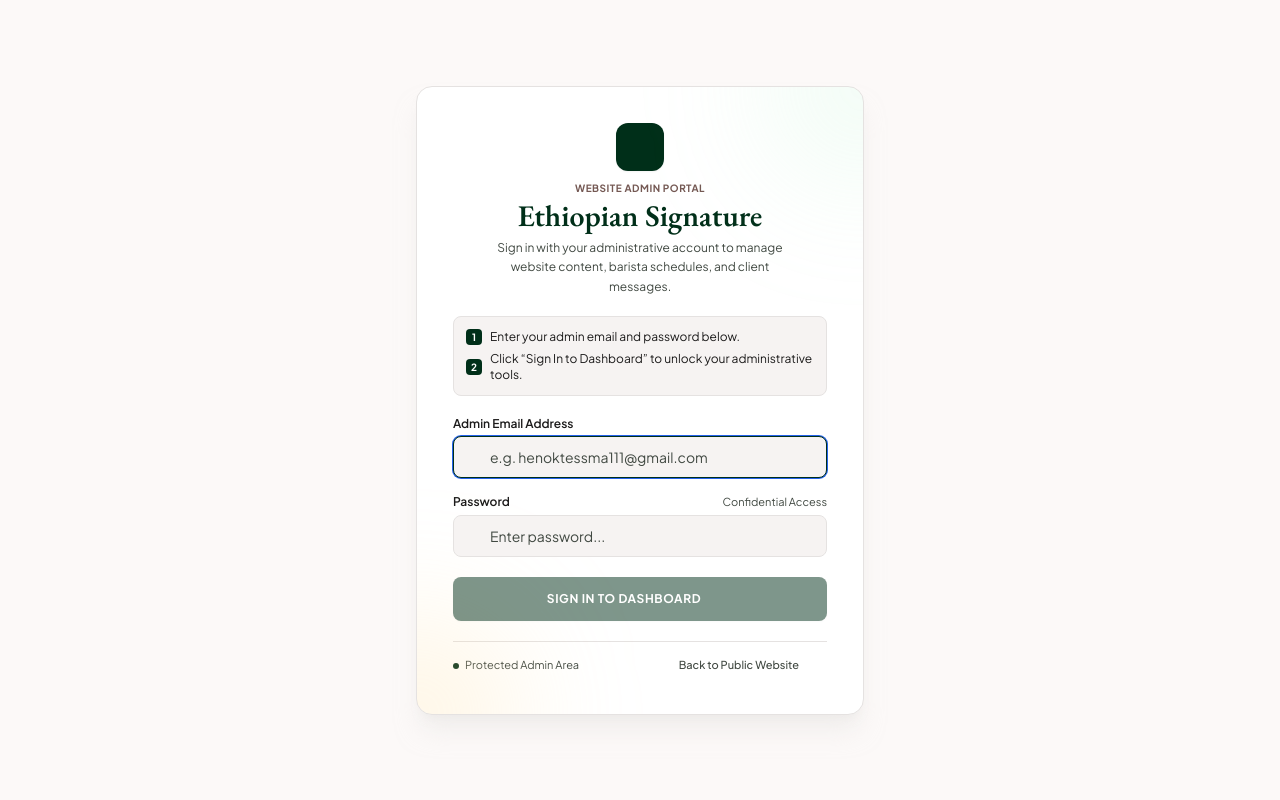
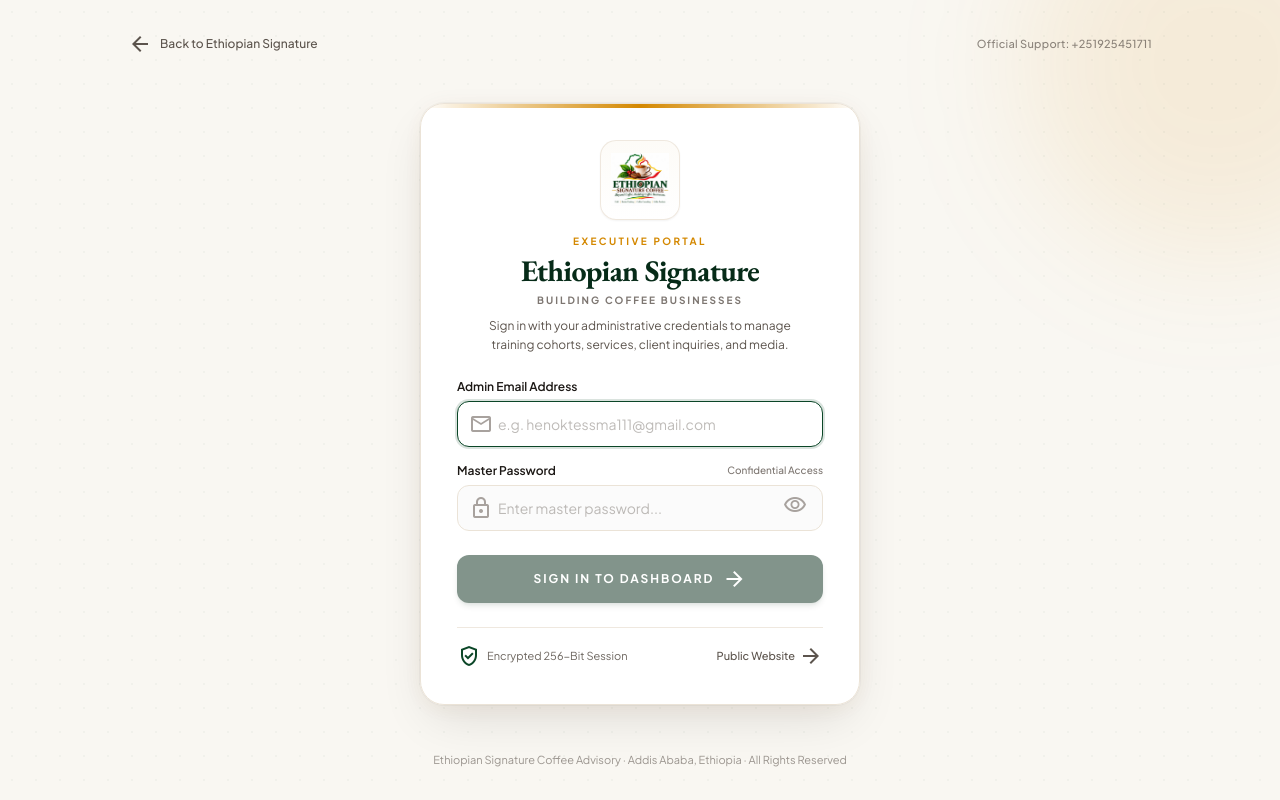
Before and after one commit to BirukAkliluWondi/Ethiopian_signature_coffee, a Next.js app: page /admin/login in a window 1280 px wide. Built offline with nearby package versions, Linux system fonts and the light colour scheme; no server answers.

Commit message:
feat(admin): polish admin login page with authentic coffee logo and luxury styling

```diff
--- a/src/app/admin/layout.tsx
+++ b/src/app/admin/layout.tsx
@@ -31,8 +31,13 @@ export default async function AdminLayout({
           {/* Brand Header */}
           <div className="p-5 border-b border-surface-container-highest flex items-center justify-between">
             <Link className="flex items-center gap-3 group" href="/admin">
-              <div className="w-9 h-9 rounded-lg bg-stitch-primary text-stitch-tertiary-fixed flex items-center justify-center font-serif font-bold text-base shadow-sm group-hover:scale-105 transition-transform">
-                ES
+              <div className="w-10 h-10 rounded-xl bg-white border border-border-subtle flex items-center justify-center p-1.5 shadow-sm group-hover:scale-105 transition-transform shrink-0">
+                {/* eslint-disable-next-line @next/next/no-img-element */}
+                <img
+                  src="/logo.png"
+                  alt="Ethiopian Signature Logo"
+                  className="w-full h-full object-contain"
+                />
               </div>
               <div className="flex flex-col">
                 <span className="font-serif font-semibold text-sm text-stitch-primary tracking-tight">
--- a/src/app/admin/login/page.tsx
+++ b/src/app/admin/login/page.tsx
@@ -2,6 +2,7 @@
 
 import { useState, useTransition } from "react";
 import { useRouter } from "next/navigation";
+import Link from "next/link";
 import { loginAdminAction } from "@/app/actions/admin-auth";
 
 export default function AdminLoginPage() {
@@ -28,105 +29,119 @@ export default function AdminLoginPage() {
   };
 
   return (
-    <div className="min-h-screen bg-surface flex items-center justify-center p-4 selection:bg-stitch-primary-fixed selection:text-stitch-primary">
-      <div className="w-full max-w-md bg-surface-container-lowest border border-surface-container-highest rounded-2xl p-7 sm:p-9 shadow-xl shadow-stone-200/50 flex flex-col gap-5 relative overflow-hidden">
-        {/* Subtle Ambient Decorative Circles */}
-        <div className="absolute -top-24 -right-24 w-48 h-48 bg-stitch-primary-fixed/20 rounded-full blur-3xl pointer-events-none" />
-        <div className="absolute -bottom-24 -left-24 w-48 h-48 bg-stitch-tertiary-fixed/30 rounded-full blur-3xl pointer-events-none" />
+    <div className="min-h-screen bg-[#F9F7F2] flex flex-col justify-between items-center p-4 sm:p-6 relative overflow-hidden selection:bg-brand-yellow/30 selection:text-brand-green-dark">
+      {/* Ambient Lighting & Atmosphere */}
+      <div className="absolute -top-32 -right-32 w-96 h-96 bg-brand-yellow/10 rounded-full blur-3xl pointer-events-none" />
+      <div className="absolute -bottom-32 -left-32 w-96 h-96 bg-brand-green/8 rounded-full blur-3xl pointer-events-none" />
+      <div className="absolute inset-0 bg-[radial-gradient(#0b4627_1px,transparent_1px)] [background-size:24px_24px] opacity-[0.035] pointer-events-none" />
 
-        {/* Brand Header */}
-        <div className="flex flex-col items-center text-center gap-2.5">
-          <div className="w-12 h-12 rounded-xl bg-stitch-primary text-stitch-tertiary-fixed flex items-center justify-center shadow-sm">
-            <span className="material-symbols-outlined text-2xl">admin_panel_settings</span>
+      {/* Top Brand Ambient Bar */}
+      <div className="w-full max-w-5xl flex items-center justify-between py-2 relative z-10">
+        <Link
+          href="/"
+          className="group inline-flex items-center gap-2 text-xs font-medium text-text-muted hover:text-brand-green transition-colors"
+        >
+          <span className="material-symbols-outlined text-sm group-hover:-translate-x-0.5 transition-transform">
+            arrow_back
+          </span>
+          <span>Back to Ethiopian Signature</span>
+        </Link>
+        <span className="text-[11px] text-text-muted/70 tracking-wide font-medium">
+          Official Support: +251925451711
+        </span>
       </div>
-          <div className="flex flex-col">
-            <span className="text-[10px] uppercase tracking-wider text-stitch-secondary font-bold">
-              Website Admin Portal
+
+      {/* Main Luxury Login Card */}
+      <div className="w-full max-w-[440px] my-auto relative z-10">
+        <div className="bg-white/95 backdrop-blur-xl border border-border-subtle rounded-3xl p-7 sm:p-9 shadow-[0_20px_50px_-10px_rgba(20,9,3,0.12),0_4px_24px_rgba(212,136,0,0.06)] relative overflow-hidden ring-1 ring-black/[0.03]">
+          {/* Top Hairline Amber Accent Line */}
+          <div className="absolute top-0 inset-x-0 h-1 bg-gradient-to-r from-transparent via-brand-yellow to-transparent" />
+
+          {/* Brand Header & Official Logo */}
+          <div className="flex flex-col items-center text-center">
+            {/* Logo Emblem Container */}
+            <div className="w-20 h-20 sm:w-22 sm:h-22 rounded-2xl bg-gradient-to-b from-[#FDFBF7] to-white border border-border-subtle/80 flex items-center justify-center p-2.5 shadow-sm mb-3.5 transition-transform hover:scale-105 duration-300">
+              {/* eslint-disable-next-line @next/next/no-img-element */}
+              <img
+                src="/logo.png"
+                alt="Ethiopian Signature Coffee Logo"
+                className="w-full h-full object-contain"
+              />
+            </div>
+
+            <span className="text-[10px] uppercase tracking-[0.24em] text-brand-yellow font-bold">
+              Executive Portal
             </span>
-            <h1 className="font-serif text-2xl sm:text-3xl font-semibold text-stitch-primary mt-0.5">
+            <h1 className="font-serif text-2xl sm:text-3xl font-bold text-brand-green-dark tracking-tight mt-1 leading-tight">
               Ethiopian Signature
             </h1>
-            <p className="text-xs text-on-surface-variant mt-1 max-w-xs leading-relaxed">
-              Sign in with your administrative account to manage website content, barista schedules, and client messages.
+            <span className="text-[10px] uppercase tracking-[0.2em] text-text-muted/80 font-bold mt-1">
+              Building Coffee Businesses
+            </span>
+            <p className="text-xs text-text-muted mt-2 max-w-xs leading-relaxed">
+              Sign in with your administrative credentials to manage training cohorts, services, client inquiries, and media.
             </p>
-          </div>
-        </div>
-
-        {/* Simple Step Guide */}
-        <div className="p-3 rounded-lg bg-surface-container-low border border-surface-container-highest flex flex-col gap-1.5 text-xs">
-          <div className="flex items-center gap-2">
-            <span className="w-4 h-4 rounded bg-stitch-primary text-white text-[10px] font-bold flex items-center justify-center shrink-0">
-              1
-            </span>
-            <span className="text-on-surface">Enter your admin email and password below.</span>
-          </div>
-          <div className="flex items-center gap-2">
-            <span className="w-4 h-4 rounded bg-stitch-primary text-white text-[10px] font-bold flex items-center justify-center shrink-0">
-              2
-            </span>
-            <span className="text-on-surface">Click &ldquo;Sign In to Dashboard&rdquo; to unlock your administrative tools.</span>
-          </div>
           </div>
 
           {/* Login Form */}
-        <form className="flex flex-col gap-4" onSubmit={handleLogin}>
+          <form className="mt-6 flex flex-col gap-4" onSubmit={handleLogin}>
             {error && (
-            <div className="p-3 rounded-lg bg-error-container text-on-error-container text-xs flex items-center gap-2">
-              <span className="material-symbols-outlined text-base shrink-0">error</span>
-              <span>{error}</span>
+              <div className="p-3.5 rounded-xl bg-red-50/90 border border-red-200/80 text-red-800 text-xs flex items-center gap-2.5 shadow-sm animate-fadeIn">
+                <span className="material-symbols-outlined text-lg text-red-600 shrink-0">error</span>
+                <span className="font-medium leading-relaxed">{error}</span>
               </div>
             )}
 
-          {/* Email Address */}
-          <div className="flex flex-col gap-1">
-            <label className="text-xs font-semibold text-on-surface" htmlFor="admin-email">
+            {/* Admin Email Field */}
+            <div className="flex flex-col gap-1.5">
+              <label className="text-xs font-semibold text-text-main" htmlFor="admin-email">
                 Admin Email Address
               </label>
               <div className="relative">
                 <input
+                  id="admin-email"
+                  type="email"
                   autoComplete="email"
                   autoFocus
-                className="w-full pl-9 pr-3.5 py-2.5 rounded-lg bg-surface-container-low border border-surface-container-highest text-sm text-on-surface placeholder:text-on-surface-variant focus:border-stitch-primary outline-none transition-all"
-                id="admin-email"
-                placeholder="e.g. henoktessma111@gmail.com"
                   required
-                type="email"
                   value={email}
                   onChange={(e) => setEmail(e.target.value)}
+                  placeholder="e.g. henoktessma111@gmail.com"
+                  className="w-full pl-10 pr-4 py-2.5 sm:py-3 rounded-xl bg-stone-50/70 border border-border-subtle text-sm text-text-main placeholder:text-text-muted/40 focus:bg-white focus:border-brand-green focus:ring-2 focus:ring-brand-green/15 outline-none transition-all duration-200"
                 />
-              <span className="material-symbols-outlined text-outline text-lg absolute left-2.5 top-1/2 -translate-y-1/2 pointer-events-none">
+                <span className="material-symbols-outlined text-stone-400 text-lg absolute left-3 top-1/2 -translate-y-1/2 pointer-events-none">
                   mail
                 </span>
               </div>
             </div>
 
-          {/* Password */}
-          <div className="flex flex-col gap-1">
+            {/* Password Field */}
+            <div className="flex flex-col gap-1.5">
               <div className="flex items-center justify-between">
-              <label className="text-xs font-semibold text-on-surface" htmlFor="admin-password">
-                Password
+                <label className="text-xs font-semibold text-text-main" htmlFor="admin-password">
+                  Master Password
                 </label>
-              <span className="text-[11px] text-on-surface-variant">Confidential Access</span>
+                <span className="text-[10px] text-text-muted/80 font-medium">Confidential Access</span>
               </div>
               <div className="relative">
                 <input
+                  id="admin-password"
+                  type={showPassword ? "text" : "password"}
                   autoComplete="current-password"
-                className="w-full pl-9 pr-10 py-2.5 rounded-lg bg-surface-container-low border border-surface-container-highest text-sm text-on-surface placeholder:text-on-surface-variant focus:border-stitch-primary outline-none transition-all"
-                id="admin-password"
-                placeholder="Enter password..."
                   required
-                type={showPassword ? "text" : "password"}
                   value={password}
                   onChange={(e) => setPassword(e.target.value)}
+                  placeholder="Enter master password..."
+                  className="w-full pl-10 pr-11 py-2.5 sm:py-3 rounded-xl bg-stone-50/70 border border-border-subtle text-sm text-text-main placeholder:text-text-muted/40 focus:bg-white focus:border-brand-green focus:ring-2 focus:ring-brand-green/15 outline-none transition-all duration-200"
                 />
-              <span className="material-symbols-outlined text-outline text-lg absolute left-2.5 top-1/2 -translate-y-1/2 pointer-events-none">
+                <span className="material-symbols-outlined text-stone-400 text-lg absolute left-3 top-1/2 -translate-y-1/2 pointer-events-none">
                   lock
                 </span>
                 <button
+                  type="button"
                   aria-label={showPassword ? "Hide password" : "Show password"}
-                className="absolute right-3 top-1/2 -translate-y-1/2 text-on-surface-variant hover:text-stitch-primary transition-colors"
-                type="button"
                   onClick={() => setShowPassword(!showPassword)}
+                  className="absolute right-3 top-1/2 -translate-y-1/2 text-stone-400 hover:text-brand-green transition-colors p-1"
                 >
                   <span className="material-symbols-outlined text-lg">
                     {showPassword ? "visibility_off" : "visibility"}
@@ -135,27 +150,50 @@ export default function AdminLoginPage() {
               </div>
             </div>
 
+            {/* Primary Action Button */}
             <button
-            className="group btn-shimmer w-full h-11 rounded-lg bg-stitch-primary hover:bg-stitch-primary-container text-white font-bold text-xs uppercase tracking-wider transition-all shadow-sm flex items-center justify-center gap-2 disabled:opacity-50 active:scale-95 duration-200 mt-1"
+              type="submit"
               disabled={isPending || !email || !password}
-            type="submit"
+              className="group btn-shimmer w-full h-12 rounded-xl bg-brand-green-dark hover:bg-brand-green text-white font-bold text-xs uppercase tracking-[0.16em] transition-all shadow-md shadow-brand-green-dark/20 hover:shadow-lg hover:shadow-brand-green-dark/30 flex items-center justify-center gap-2 disabled:opacity-50 active:scale-[0.99] duration-200 mt-2 relative overflow-hidden"
             >
-            <span>{isPending ? "Signing in..." : "Sign In to Dashboard"}</span>
-            <span className="material-symbols-outlined text-base">arrow_forward</span>
+              {isPending ? (
+                <>
+                  <span className="w-4 h-4 border-2 border-white/30 border-t-white rounded-full animate-spin shrink-0" />
+                  <span>Verifying Credentials...</span>
+                </>
+              ) : (
+                <>
+                  <span>Sign In to Dashboard</span>
+                  <span className="material-symbols-outlined text-base group-hover:translate-x-0.5 transition-transform">
+                    arrow_forward
+                  </span>
+                </>
+              )}
             </button>
           </form>
 
-        {/* Footer info */}
-        <div className="flex items-center justify-between text-[11px] text-on-surface-variant border-t border-surface-container-highest pt-3">
-          <div className="flex items-center gap-1.5">
-            <span className="w-1.5 h-1.5 rounded-full bg-stitch-primary" />
-            <span>Protected Admin Area</span>
+          {/* Card Footer Security & Navigation */}
+          <div className="flex items-center justify-between text-[11px] text-text-muted border-t border-border-subtle/80 pt-4 mt-6">
+            <div className="flex items-center gap-1.5 text-text-muted/90">
+              <span className="material-symbols-outlined text-[15px] text-brand-green">verified_user</span>
+              <span>Encrypted 256-Bit Session</span>
             </div>
-          <a className="hover:text-stitch-primary transition-colors font-medium flex items-center gap-1" href="/">
-            <span>Back to Public Website</span>
+            <Link
+              href="/"
+              className="hover:text-brand-green transition-colors font-medium flex items-center gap-1"
+            >
+              <span>Public Website</span>
               <span className="material-symbols-outlined text-xs">arrow_forward</span>
-          </a>
+            </Link>
           </div>
+        </div>
+      </div>
+
+      {/* Sub-Footer Accreditation */}
+      <div className="w-full max-w-5xl text-center py-2 relative z-10">
+        <p className="text-[11px] text-text-muted/60">
+          Ethiopian Signature Coffee Advisory &middot; Addis Ababa, Ethiopia &middot; All Rights Reserved
+        </p>
       </div>
     </div>
   );
```
Also changed, not shown: public/logo.png (added), 1 other file (tests, documents, lock files or other folders). Lines whose indentation alone changed are shown as unchanged.
